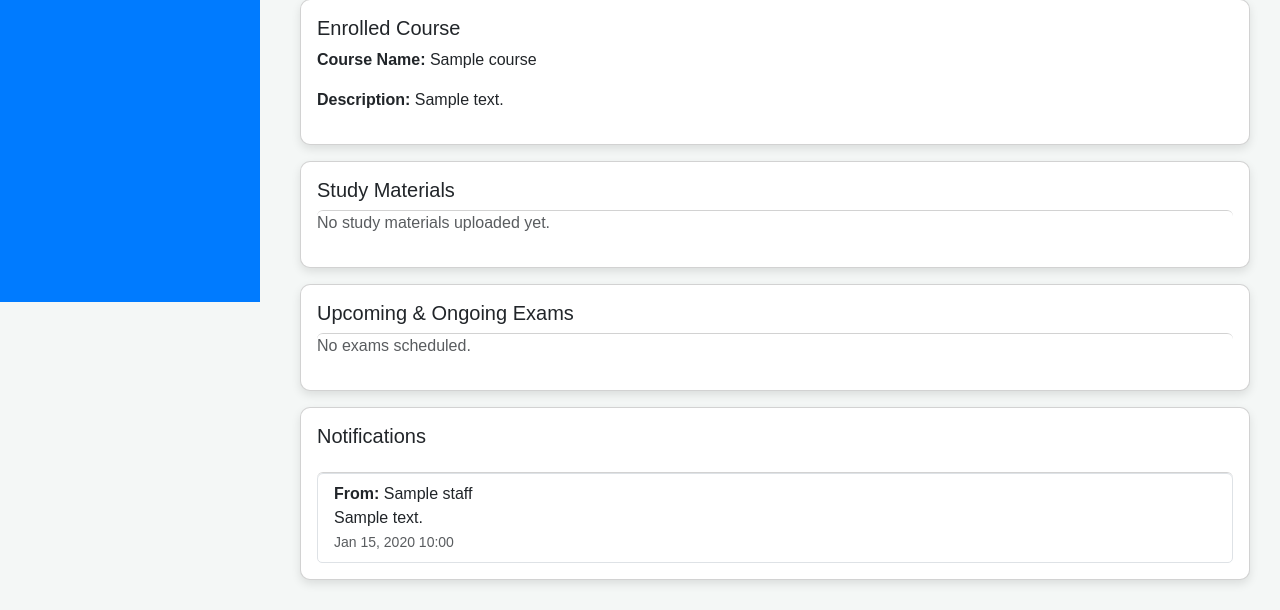
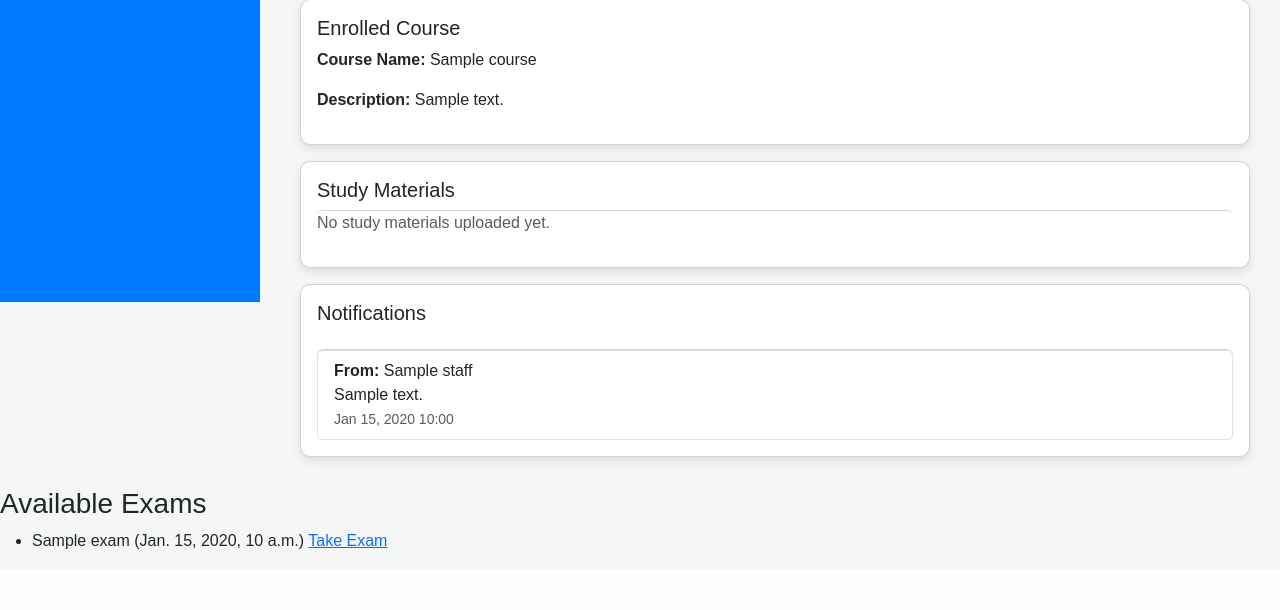
Before and after one commit to jobin8921/ELEARN-APP, a Django app: page /dashboard/student/ in a window 1280 px wide. Shown: the part 498-1108 px from the top of the page. After the commit the page ends 1047 px from the top, so only its background shows below. Run offline with Django 5.2, Linux system fonts and the light colour scheme; a user stored in the database is signed in; tables that the repository leaves empty hold one stand-in row (values such as "Sample post"); some libraries are stand-ins or nearby versions.

Commit message:
strt exam setup

```diff
--- a/home/models.py
+++ b/home/models.py
@@ -39,3 +39,44 @@ class Message(models.Model):
     course = models.ForeignKey(Course, on_delete=models.CASCADE)  # Messages are course-specific
     content = models.TextField()
     created_at = models.DateTimeField(auto_now_add=True)
+
+class Exam(models.Model):
+    staff = models.ForeignKey("Staff", on_delete=models.CASCADE)
+    course = models.ForeignKey("Course", on_delete=models.CASCADE)
+    title = models.CharField(max_length=255)
+    date = models.DateTimeField(null=True, blank=True)
+    duration = models.PositiveIntegerField(help_text="Duration in minutes")
+
+class Question(models.Model):
+    exam = models.ForeignKey(Exam, on_delete=models.CASCADE, related_name="questions")
+    question_text = models.TextField()
+    option1 = models.CharField(max_length=255)
+    option2 = models.CharField(max_length=255)
+    option3 = models.CharField(max_length=255)
+    option4 = models.CharField(max_length=255)
+    correct_option = models.CharField(
+        max_length=10, help_text="1, 2, 3, or 4 (Correct answer)"
+    )
+
+    def __str__(self):
+        return self.question_text
+
+# Student Exam Response
+class ExamResponse(models.Model):
+    student = models.ForeignKey("Student", on_delete=models.CASCADE)
+    exam = models.ForeignKey(Exam, on_delete=models.CASCADE)
+    question = models.ForeignKey(Question, on_delete=models.CASCADE)
+    selected_option = models.CharField(max_length=10, null=True, blank=True)
+    is_correct = models.BooleanField(default=False)
+
+    def save(self, *args, **kwargs):
+        self.is_correct = self.selected_option == self.question.correct_option
+        super().save(*args, **kwargs)
+
+# Exam Results
+class ExamResult(models.Model):
+    student = models.ForeignKey("Student", on_delete=models.CASCADE)
+    exam = models.ForeignKey(Exam, on_delete=models.CASCADE)
+    score = models.IntegerField()
+    total_questions = models.IntegerField()
+    date_submitted = models.DateTimeField(auto_now_add=True)
--- a/home/urls.py
+++ b/home/urls.py
@@ -33,4 +33,10 @@ urlpatterns = [
 
     path("delete_message/<int:message_id>/", views.delete_message, name="delete_message"),
 
+    path("create_exam/", views.create_exam, name="create_exam"),
+    path("add_question/<int:exam_id>/", views.add_question, name="add_question"),
+    path("take_exam/<int:exam_id>/", views.take_exam, name="take_exam"),
+    path("exam_result/<int:exam_id>/", views.view_exam_results, name="view_exam_results"),  # Fix name
+
+
 ]
--- a/home/views.py
+++ b/home/views.py
@@ -2,7 +2,7 @@ from django.shortcuts import render, redirect
 from django.shortcuts import render, redirect, get_object_or_404
 from django.contrib.auth import authenticate, login, logout
 from django.contrib.auth.models import User
-from .models import Student, Staff, Course, Message
+from .models import Student, Staff, Course, Message,Exam, Question, ExamResponse, ExamResult
 from django.contrib import messages
 from django.http import HttpResponse
 from django.contrib.auth.decorators import login_required
@@ -127,11 +127,11 @@ def student_dashboard(request):
         return render(request, 'error.html', {'message': 'Student profile not found'})
 
     # Get assigned staff
+    exams = Exam.objects.filter(course=student.course)
+
     staff = Staff.objects.filter(course=student.course).first()
 
 
-    # Get upcoming and ongoing exams for the student's course
-    # exams = Exam.objects.filter(course=student.course)
 
     # Get notifications for the student
     messages = Message.objects.filter(course=student.course).order_by("-created_at")
@@ -140,8 +140,8 @@ def student_dashboard(request):
     context = {
         'student': student,
         'staff': staff,
-        'messages': messages
-        # 'exams': exams,
+        'messages': messages,
+        "exams": exams
 
     }
 
@@ -251,15 +251,6 @@ def upload_notes(request):
 
     return redirect("staff_dashboard")  # Redirect after POST
 
-# def start_exam(request):
-#     if request.method == "POST":
-#         course_id = request.POST.get("course")
-#         course = get_object_or_404(Course, id=course_id)
-
-#         # Redirect to the exam page with the selected course
-#         return render(request, "exam_page.html", {"course": course})
-
-#     return redirect("staff_dashboard")  # Redirect back if accessed incorrectly
 
 
 @login_required
@@ -279,3 +270,97 @@ def delete_message(request, message_id):
         message.delete()
 
     return redirect("staff_dashboard")
+
+def create_exam(request):
+    staff = get_object_or_404(Staff, user=request.user)
+
+    if request.method == "POST":
+        title = request.POST["title"]
+        date = request.POST["date"]
+        duration = request.POST["duration"]
+
+        exam = Exam.objects.create(
+            staff=staff, course=staff.course, title=title, date=date, duration=duration
+        )
+        return redirect("add_question", exam_id=exam.id)
+
+    return render(request, "create_exam.html", {"staff": staff})
+
+@login_required
+def add_question(request, exam_id):
+    exam = get_object_or_404(Exam, id=exam_id, staff__user=request.user)
+
+    if request.method == "POST":
+        question_text = request.POST["question_text"]
+        option1 = request.POST["option1"]
+        option2 = request.POST["option2"]
+        option3 = request.POST["option3"]
+        option4 = request.POST["option4"]
+        correct_option = request.POST["correct_option"]
+
+        Question.objects.create(
+            exam=exam,
+            question_text=question_text,
+            option1=option1,
+            option2=option2,
+            option3=option3,
+            option4=option4,
+            correct_option=correct_option,
+        )
+        return redirect("staff_dashboard")
+
+    return render(request, "add_question.html", {"exam": exam})
+
+
+@login_required
+def take_exam(request, exam_id):
+    student = get_object_or_404(Student, user=request.user)
+    exam = get_object_or_404(Exam, id=exam_id, course=student.course)
+    questions = exam.questions.all()  # Fetch all related questions
+
+    if request.method == "POST":
+        score = 0
+        total_questions = questions.count()
+
+        for question in questions:
+            selected_option = request.POST.get(f"question_{question.id}", None)
+
+            if selected_option:
+                # Avoid duplicate responses
+                ExamResponse.objects.update_or_create(
+                    student=student, exam=exam, question=question,
+                    defaults={"selected_option": selected_option}
+                )
+
+                if selected_option == question.correct_option:
+                    score += 1
+
+        # Save exam result
+        ExamResult.objects.update_or_create(
+            student=student, exam=exam,
+            defaults={"score": score, "total_questions": total_questions}
+        )
+
+        return redirect("view_exam_results", exam_id=exam.id,)
+
+
+    return render(request, "take_exam.html", {"exam": exam, "questions": questions})
+
+
+@login_required
+def view_exam_results(request, exam_id):
+    exam = get_object_or_404(Exam, id=exam_id)  # Ensure exam exists
+
+    # If the user is a student, check if they are enrolled in this exam's course
+    if hasattr(request.user, "student"):
+        student = request.user.student  # Get logged-in student
+        if student.course != exam.course:
+            return HttpResponse("You are not enrolled in this exam.", status=403)
+
+        # Fetch only this student's results
+        results = ExamResult.objects.filter(exam=exam, student=student)
+    else:
+        # If the user is a staff member, show all student results
+        results = ExamResult.objects.filter(exam=exam)
+
+    return render(request, "view_exam_results.html", {"exam": exam, "results": results})
--- a/templates/staff_dashboard.html
+++ b/templates/staff_dashboard.html
@@ -86,7 +86,7 @@
         <a href="#"><i class="fas fa-user"></i> Profile</a>
         <a href="#"><i class="fas fa-file-upload"></i> Upload Notes</a>
         <a href="{% url 'registered_students' %}"><i class="fas fa-users"></i> Students</a>
-        <a href="#"><i class="fas fa-chalkboard-teacher"></i> Start Exam</a>
+        <a href="{% url 'create_exam' %}"><i class="fas fa-chalkboard-teacher"></i> Start Exam</a>
         <a href="{% url 'logout' %}"><i class="fas fa-sign-out-alt"></i> Logout</a>
     </div>
 
--- a/templates/student_dashboard.html
+++ b/templates/student_dashboard.html
@@ -147,19 +147,7 @@
         </div>
 
         <!-- Exams -->
-        <div class="card p-3 mt-3">
-            <h5>Upcoming & Ongoing Exams</h5>
-            <ul class="list-group">
-                {% for exam in exams %}
-                    <li class="list-group-item">
-                        <strong>{{ exam.title }}</strong> - {{ exam.date }}
-                        <a href="{% url 'start_exam' exam.id %}" class="btn btn-sm btn-custom">Start Exam</a>
-                    </li>
-                {% empty %}
-                    <p class="text-muted">No exams scheduled.</p>
-                {% endfor %}
-            </ul>
-        </div>
+        <!--  -->
 
         <!-- Notifications -->
         <div class="card p-3 mt-3">
@@ -179,5 +167,20 @@
         </div>
     </div>
 
+            {% if exams %}
+            <h3>Available Exams</h3>
+            <ul>
+                {% for exam in exams %}
+                    <li>
+                        {{ exam.title }} ({{ exam.date }})
+                        <a href="{% url 'take_exam' exam.id %}">Take Exam</a>
+                    </li>
+                {% endfor %}
+            </ul>
+        {% else %}
+            <p>No exams available for your course.</p>
+        {% endif %}
+
+
 </body>
 </html>
```
Also changed, not shown: templates/add_question.html (added, +10 -0 lines), templates/create_exam.html (added, +7 -0 lines), templates/take_exam.html (added, +11 -0 lines), templates/view_exam_results.html (added, +17 -0 lines). Lines whose indentation alone changed are shown as unchanged.
